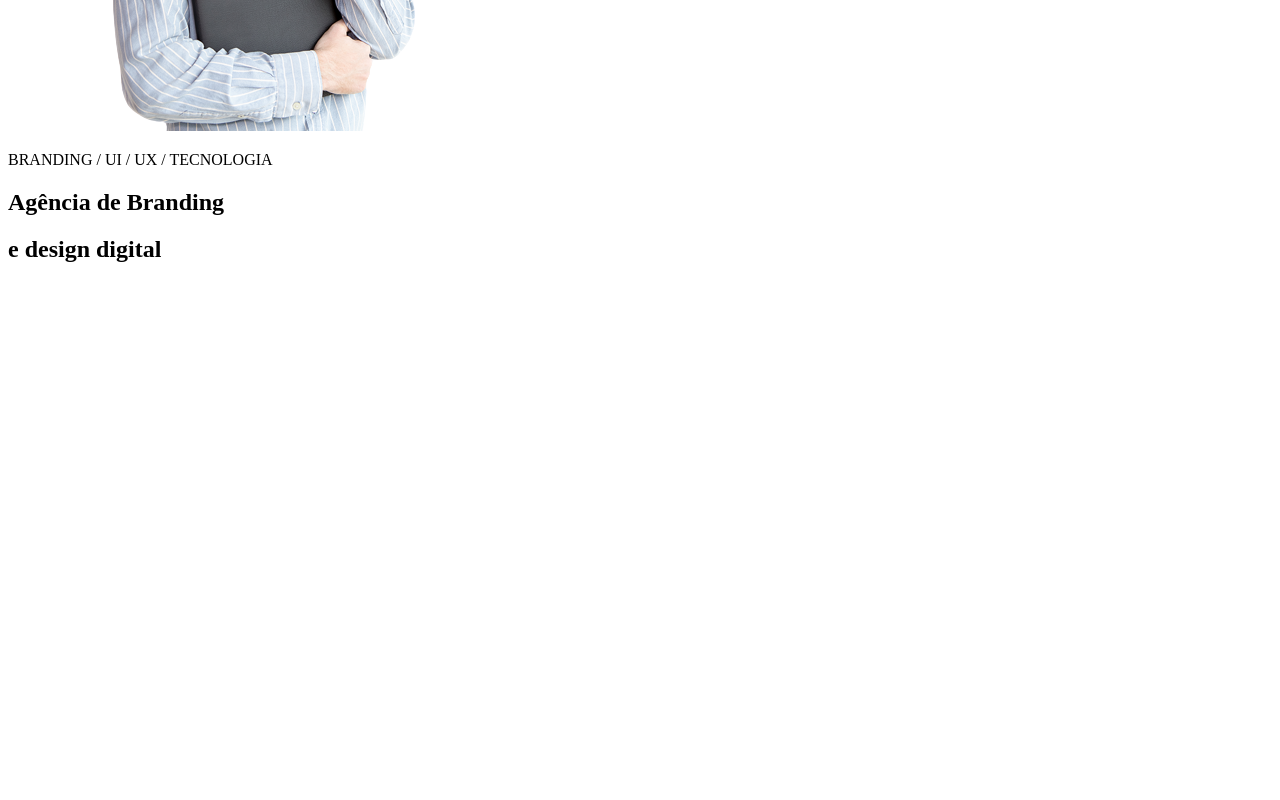
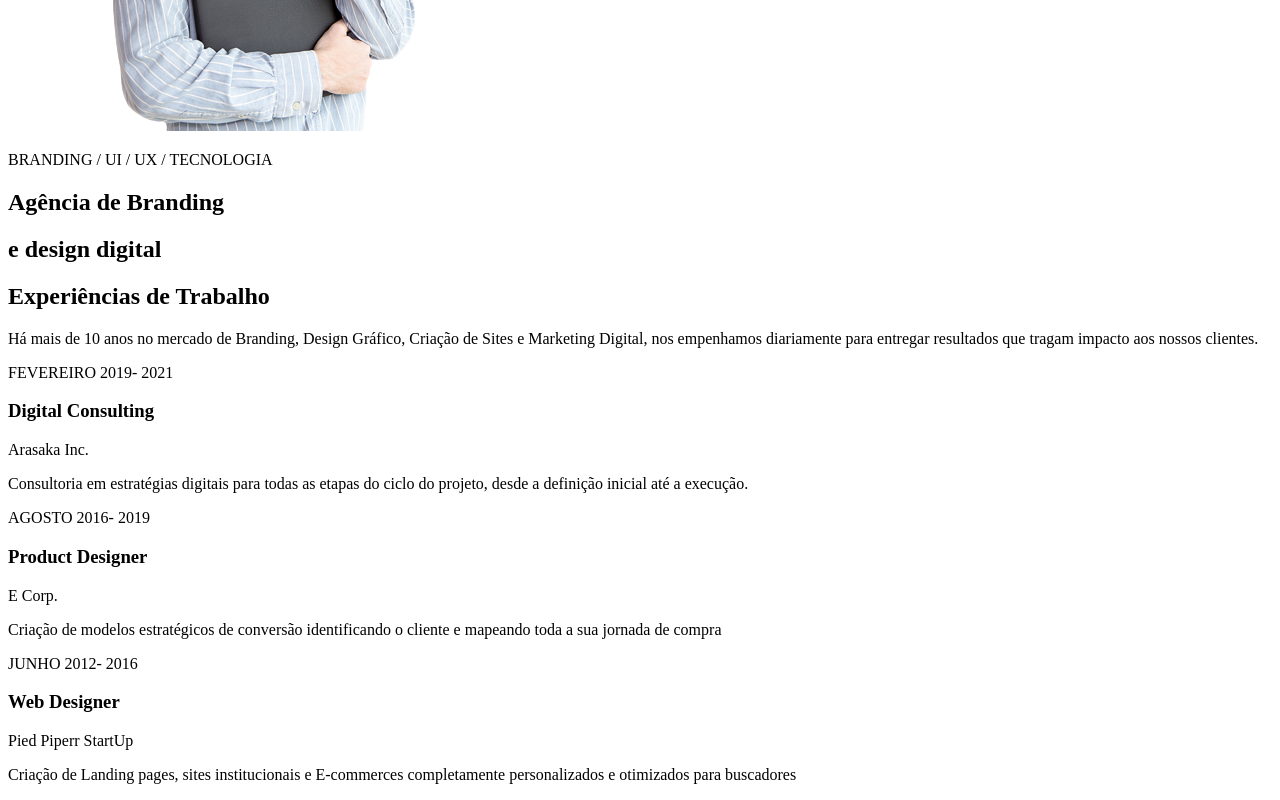
Before and after one commit to vanilo-ferreira/projeto-design, a React (Create React App) app: page / in a window 1280 px wide. Shown: the part 876-1676 px from the top of the page. Before the commit the page ends 1159 px from the top, so only its background shows below. Built offline with nearby package versions, Linux system fonts and the light colour scheme.

Commit message:
feat: Adicionar código base ao componente SecaoExperienciaTrabalho

```diff
--- a/src/App.js
+++ b/src/App.js
@@ -3,13 +3,14 @@ import './App.css';
 
 import Topo from './componentes/Topo';
 import SecaoBanner from './componentes/SecaoBanner';
+import SecaoExperienciaTrabalho from './componentes/SecaoExperienciaTrabalho';
 
 function App() {
   return (
     <div className="">
       <Topo />
       <SecaoBanner />
-
+      <SecaoExperienciaTrabalho />
     </div>
   );
 }
--- a/src/componentes/SecaoExperienciaTrabalho/index.jsx
+++ b/src/componentes/SecaoExperienciaTrabalho/index.jsx
@@ -0,0 +1,43 @@
+import "./style.css";
+
+const SecaoExperienciaTrabalho = () => {
+    return (
+        <section>
+            <div>
+            <h2>Experiências de Trabalho</h2>
+            <p>
+                Há mais de 10 anos no mercado de Branding, Design Gráfico, Criação de Sites e Marketing Digital,
+                nos empenhamos diariamente para entregar resultados que tragam impacto aos nossos clientes.
+            </p>
+            </div>
+
+            <div>
+                <div>
+                    <p>FEVEREIRO 2019- 2021</p>
+                    <h3>Digital Consulting</h3>
+                    <p>Arasaka Inc.</p>
+
+                    <p>Consultoria em estratégias digitais para todas as etapas do ciclo do projeto, desde a definição inicial até a execução.</p>
+                </div>
+
+                <div>
+                    <p>AGOSTO 2016- 2019</p>
+                    <h3>Product Designer</h3>
+                    <p>E Corp.</p>
+
+                    <p>Criação de modelos estratégicos de conversão identificando o cliente e mapeando toda a sua jornada de compra</p>
+                </div>
+
+                <div>
+                    <p>JUNHO 2012- 2016</p>
+                    <h3>Web Designer</h3>
+                    <p>Pied Piperr StartUp</p>
+
+                    <p>Criação de Landing pages, sites institucionais e E-commerces completamente personalizados e otimizados para buscadores</p>
+                </div>
+            </div>
+        </section>
+    );
+};
+
+export default SecaoExperienciaTrabalho;
```
